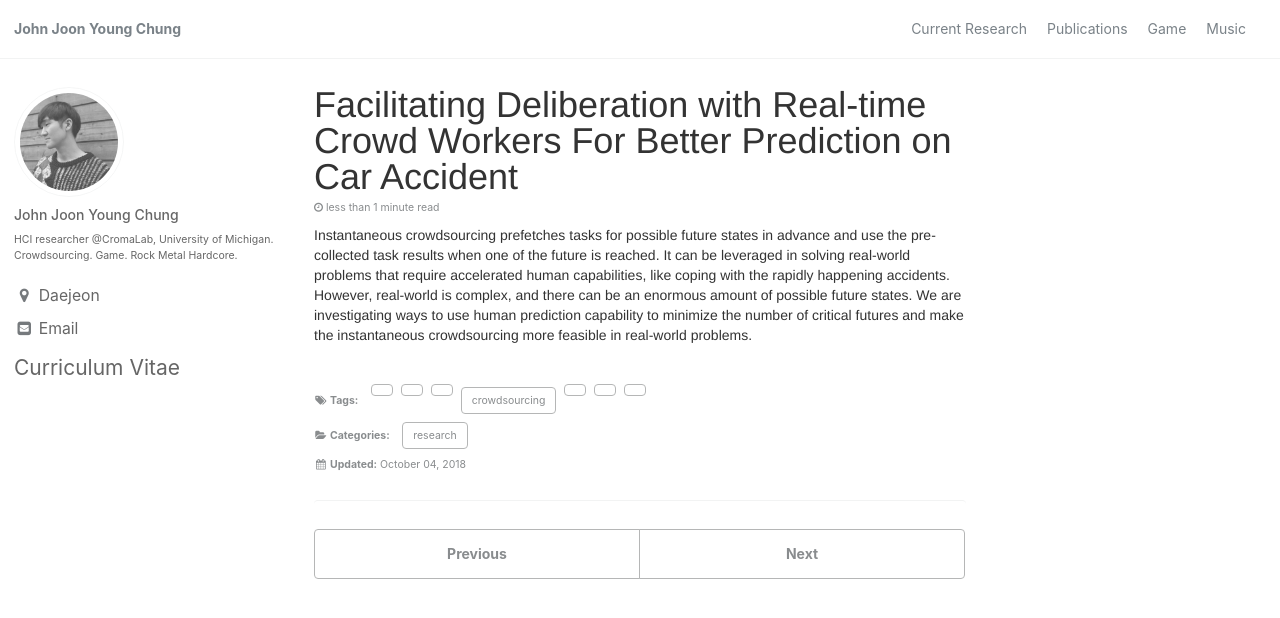
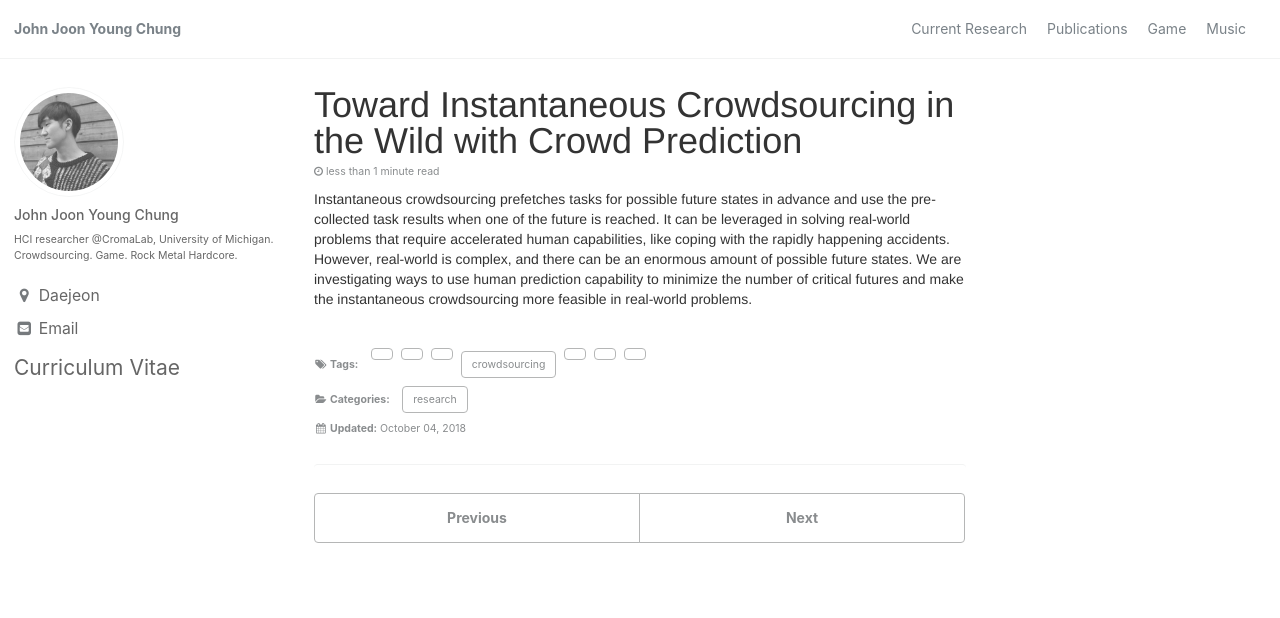
Before and after one commit to johnr0/johnr0.github.io, a Jekyll site: the page built from _posts/research/2018-10-04-Realtime_deliberation.markdown, in a window 1280 px wide and 900 px high. Shown: the top 618 px of the window. Built offline with Jekyll 4.4.1, drawn with Linux system fonts in a browser that asks for light colours.

Commit message:
research update

```diff
--- a/_posts/research/2018-10-04-Realtime_deliberation.markdown
+++ b/_posts/research/2018-10-04-Realtime_deliberation.markdown
@@ -1,5 +1,5 @@
 ---
-title: "Facilitating Deliberation with Real-time Crowd Workers For Better Prediction on Car Accident"
+title: "Toward Instantaneous Crowdsourcing in the Wild with Crowd Prediction"
 categories:
   - research
 layout: single
--- a/_posts/research_deprecated/2018-02-09-Estimating_Collective_Distribution.markdown
+++ b/_posts/research_deprecated/2018-02-09-Estimating_Collective_Distribution.markdown
@@ -6,6 +6,6 @@ layout: single
 tags:
   - crowdsourcing, video
 img: 2018-estimate.png
-done: "notdone"
+done: "done"
 ---
 Crowdsourcing has been widely used for labeling categories of data. It has tried to aggregate varied and error-prone responses into one accurate category. However, some data like the audio-visual expression of the emotion can be interpreted in diverse ways. For such data, the overall perception of the crowd on the data can convey how diverse interpretations are possible. However, how to collect such distribution of the perception efficiently is under-explored and naive crowdsourcing method can be expensive to collect the distribution. In this paper, we explore how we can crowdsource the perception of the overall crowd efficiently by making workers interact each other and estimate how other people would annotate the data. We introduce a workflow that not only make workers converge in their estimation by collaborative deliberation, but also reconsider neglected options by deliberative prompting.
```
